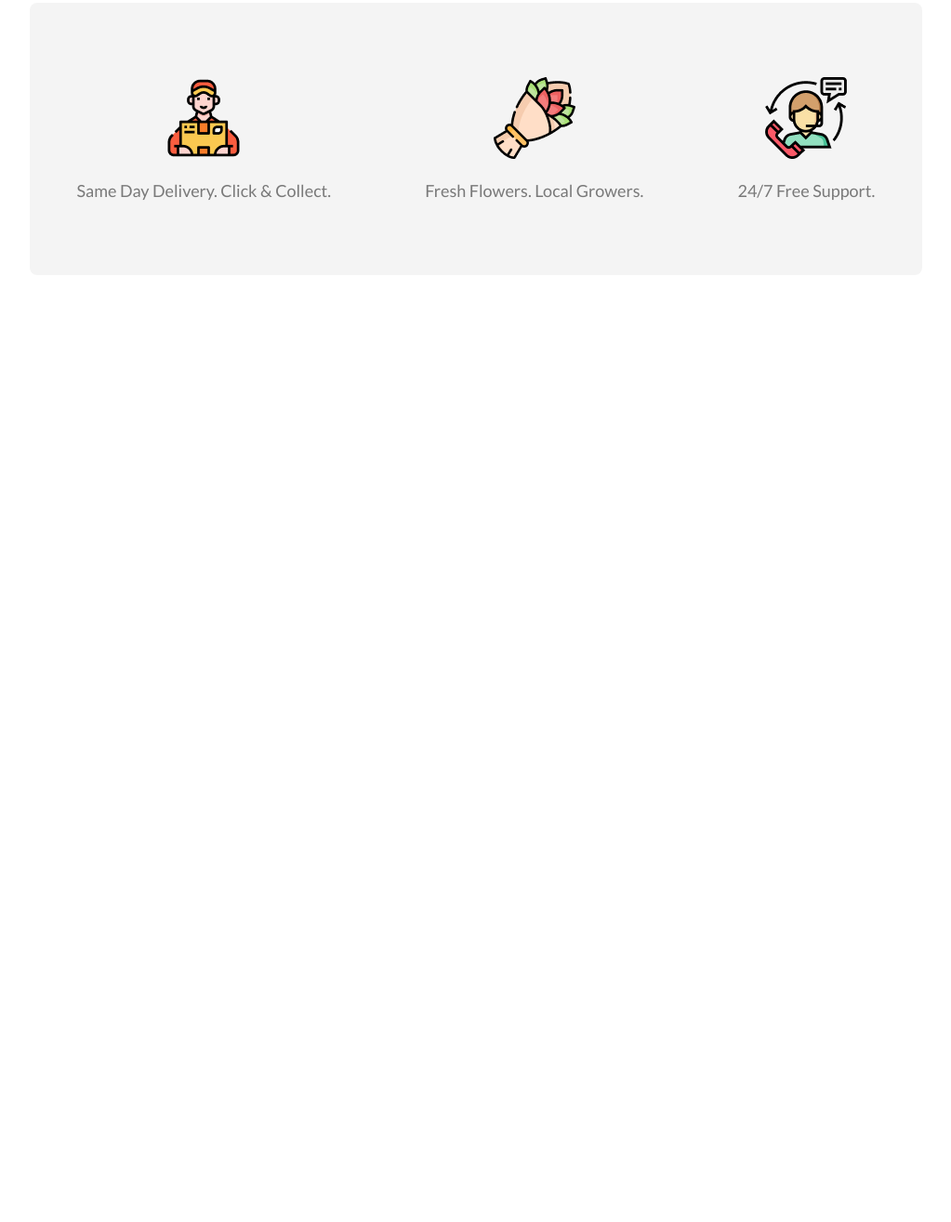
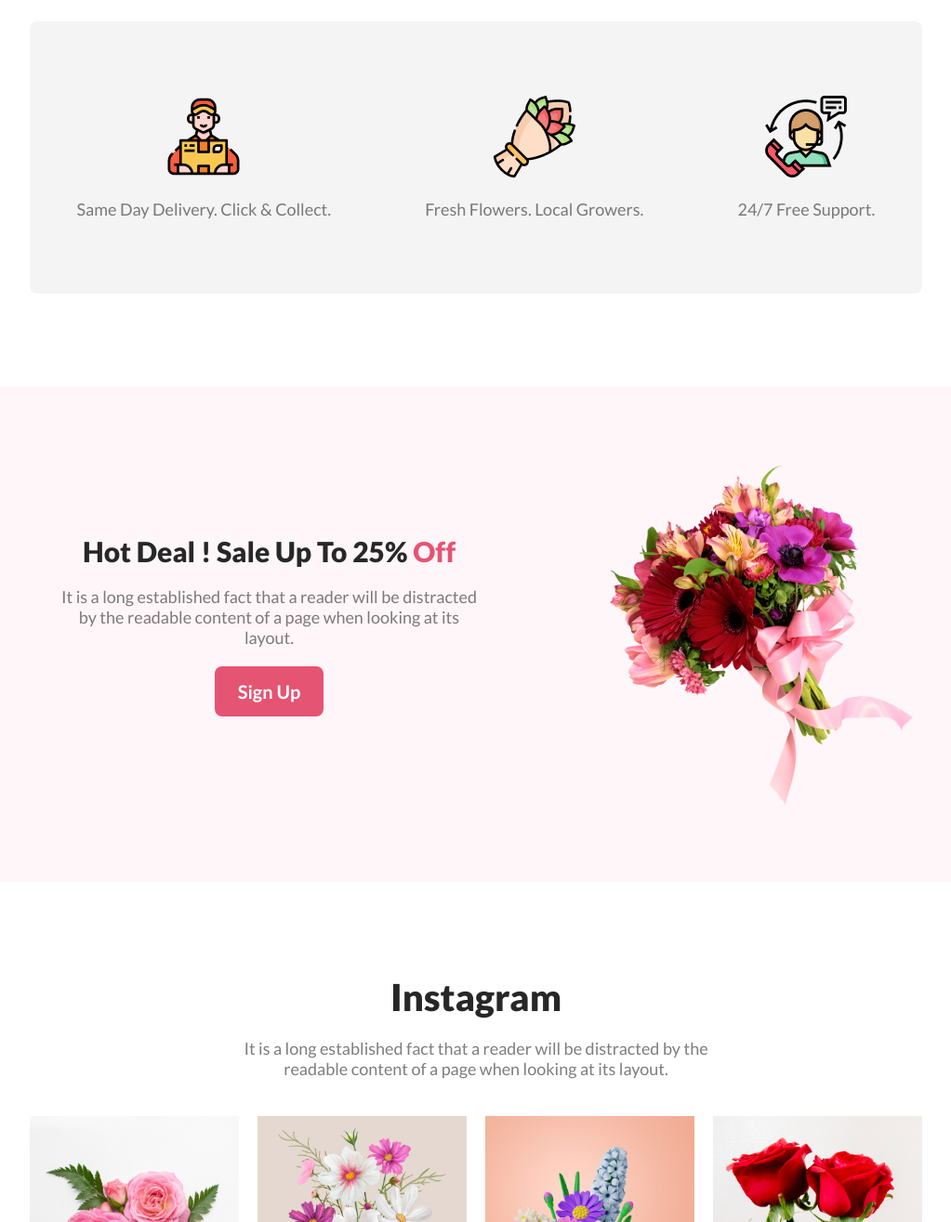
Before and after one commit to kibriarobin97/flower-shop, a plain HTML site: page index.html in a window 1280 px wide. Shown: the part 1485-2800 px from the top of the page at 93% size, without its empty margins (128-1151 px from the left). Before the commit the page ends 1781 px from the top, so only its background shows below. Drawn offline with Linux system fonts and the light colour scheme.

Commit message:
added hot deal and insta section

```diff
--- a/index.html
+++ b/index.html
@@ -84,7 +84,44 @@
                 </div>
                 <p>24/7 Free Support.</p>
             </div>
+        </section>
 
+        <section class="hot-deals">
+            <div class="container hot-deals-content">
+                <div class="hot-deals-text">
+                    <h2>Hot Deal ! Sale Up To 25% <span class="important">Off</span></h2>
+                    <p>It is a long established fact that a reader will be distracted by the readable content of a page when looking at its layout.</p>
+                    <button>Sign Up</button>
+                </div>
+                <div class="hot-deals-img">
+                    <img src="Flower Asset/pngwing 5.png" alt="">
+                </div>
+            </div>
+        </section>
+
+        <section>
+            <div class="insta-section">
+                <div class="section-heading">
+                    <h2>Instagram</h2>
+                    <p>It is a long established fact that a reader will be distracted by the readable content of a page when looking at its layout.</p>
+                </div>
+
+                <div class="insta-info">
+                    <div class="insta-img">
+                        <img src="Flower Asset/Flower 01.png" alt="">
+                    </div>
+                    <div class="insta-img">
+                        <img src="Flower Asset/Rectangle 4.png" alt="">
+                    </div>
+                    <div class="insta-img">
+                        <img src="Flower Asset/Rectangle 5.png" alt="">
+                    </div>
+                    <div class="insta-img">
+                        <img src="Flower Asset/Rectangle 6.png" alt="">
+                    </div>
+                </div>
+
+            </div>
         </section>
     </main>
     <footer>
--- a/styles/style.css
+++ b/styles/style.css
@@ -129,9 +129,65 @@ header {
     display: flex;
     justify-content: space-around;
 }
-.section-info{
+
+.section-info {
     text-align: center;
 }
-.section-info .section-img{
+
+.section-info .section-img {
     margin-bottom: 20px;
 }
+
+.hot-deals {
+    background-color: rgba(229, 84, 115, 0.05);
+    margin: 100px 0;
+}
+
+.hot-deals-content {
+    display: flex;
+    justify-content: space-around;
+    align-items: center;
+    gap: 60px;
+    padding: 80px 0;
+}
+
+.hot-deals .hot-deals-text {
+    width: 75%;
+    max-width: 450px;
+    text-align: center;
+}
+.hot-deals .hot-deals-text *{
+    margin-bottom: 20px;
+}
+.hot-deals .hot-deals-text h2 {
+    color: #272727;
+    font-size: 30px;
+    font-weight: 800;
+}
+.hot-deals .hot-deals-text h2 .important{
+    color: #E55473;
+}
+.hot-deals .hot-deals-img{
+    max-width: 320px;
+}
+
+.insta-section{
+    width: 75%;
+    max-width: ;
+    margin: 0 auto 100px auto;
+}
+.section-heading{
+    margin-bottom: 40px;
+}
+.insta-info{
+    display: flex;
+    justify-content: space-between;
+    align-items: center;
+    gap: 20px;
+}
+.insta-info .insta-img{
+    max-width: 300px;
+}
+.insta-info .insta-img img{
+    width: 100%;
+}
```
